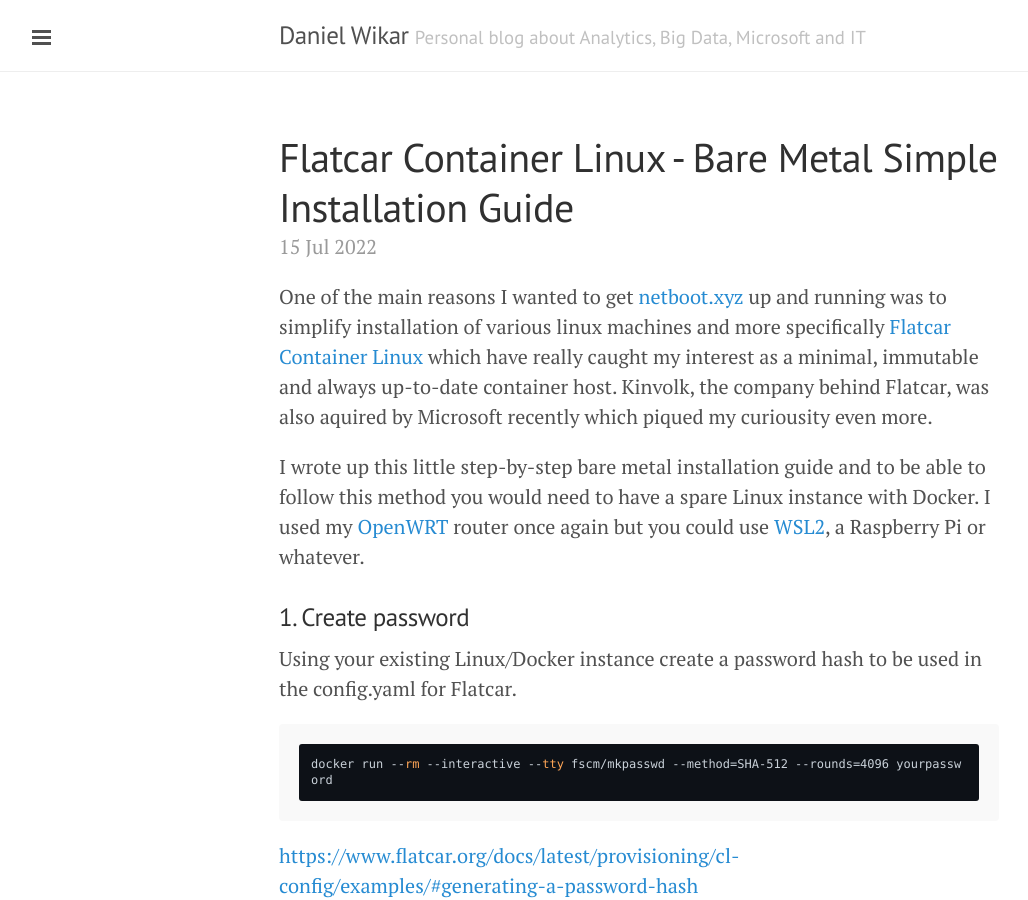
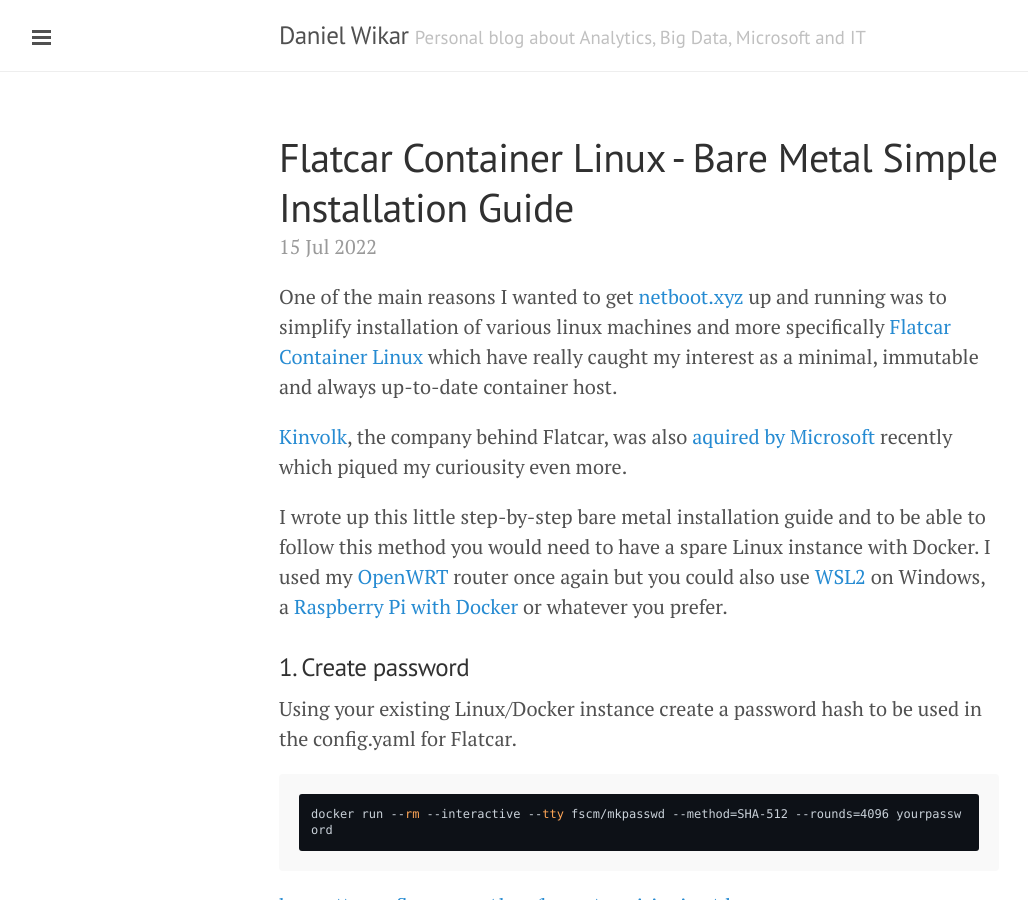
Before and after one commit to wikar/wikar.github.io, a Jekyll site: the page built from _posts/2022-07-15-flatcar-bare-metal-simple-installation-guide.markdown, in a window 1280 px wide and 900 px high. Shown: the whole window, without its empty margins (1-1029 px from the left). Built offline with Jekyll 4.4.1, drawn with Linux system fonts in a browser that asks for light colours; nearby versions of some CDN libraries; comment, search, counter and statistics services are not loaded; some of the changed text lies outside the part shown.

Commit message:
Minor changes

```diff
--- a/_posts/2022-07-15-flatcar-bare-metal-simple-installation-guide.markdown
+++ b/_posts/2022-07-15-flatcar-bare-metal-simple-installation-guide.markdown
@@ -6,9 +6,11 @@
 categories: [Flatcar]
 ---
 
-One of the main reasons I wanted to get [netboot.xyz](https://netboot.xyz/) up and running was to simplify installation of various linux machines and more specifically [Flatcar Container Linux](https://flatcar-linux.org/) which have really caught my interest as a minimal, immutable and always up-to-date container host. Kinvolk, the company behind Flatcar, was also aquired by Microsoft recently which piqued my curiousity even more.
+One of the main reasons I wanted to get [netboot.xyz](https://netboot.xyz/) up and running was to simplify installation of various linux machines and more specifically [Flatcar Container Linux](https://flatcar-linux.org/) which have really caught my interest as a minimal, immutable and always up-to-date container host.
 
-I wrote up this little step-by-step bare metal installation guide and to be able to follow this method you would need to have a spare Linux instance with Docker. I used my [OpenWRT](https://openwrt.org/) router once again but you could use [WSL2](https://docs.microsoft.com/en-us/windows/wsl/install), a Raspberry Pi or whatever.
+[Kinvolk](https://kinvolk.io/), the company behind Flatcar, was also [aquired by Microsoft](https://kinvolk.io/blog/2021/04/microsoft-acquires-kinvolk/) recently which piqued my curiousity even more.
+
+I wrote up this little step-by-step bare metal installation guide and to be able to follow this method you would need to have a spare Linux instance with Docker. I used my [OpenWRT](https://openwrt.org/) router once again but you could also use [WSL2](https://docs.docker.com/desktop/windows/wsl/) on Windows, a [Raspberry Pi with Docker](https://www.stewright.me/2022/01/install-docker-on-a-raspberry-pi-tutorial/) or whatever you prefer.
 
 ### 1. Create password
 
@@ -71,7 +73,7 @@
 
 ### 5. Local installation
 
-Boot into a live version of Flatcar either via [ISO](https://flatcar-linux.org/docs/latest/installing/bare-metal/booting-with-iso/) or [PXE](http://wikar.se/openwrt/2022/07/12/openwrt-netbootxyz.html).
+On your target machine boot into a live version of Flatcar either via [ISO](https://flatcar-linux.org/docs/latest/installing/bare-metal/booting-with-iso/) or [PXE](http://wikar.se/openwrt/2022/07/12/openwrt-netbootxyz.html).
 
 Using [netboot.xyz](https://netboot.xyz/) you can pass the ignition.json already during first boot but since we're going to do a local installation we can skip this step.
 
```
